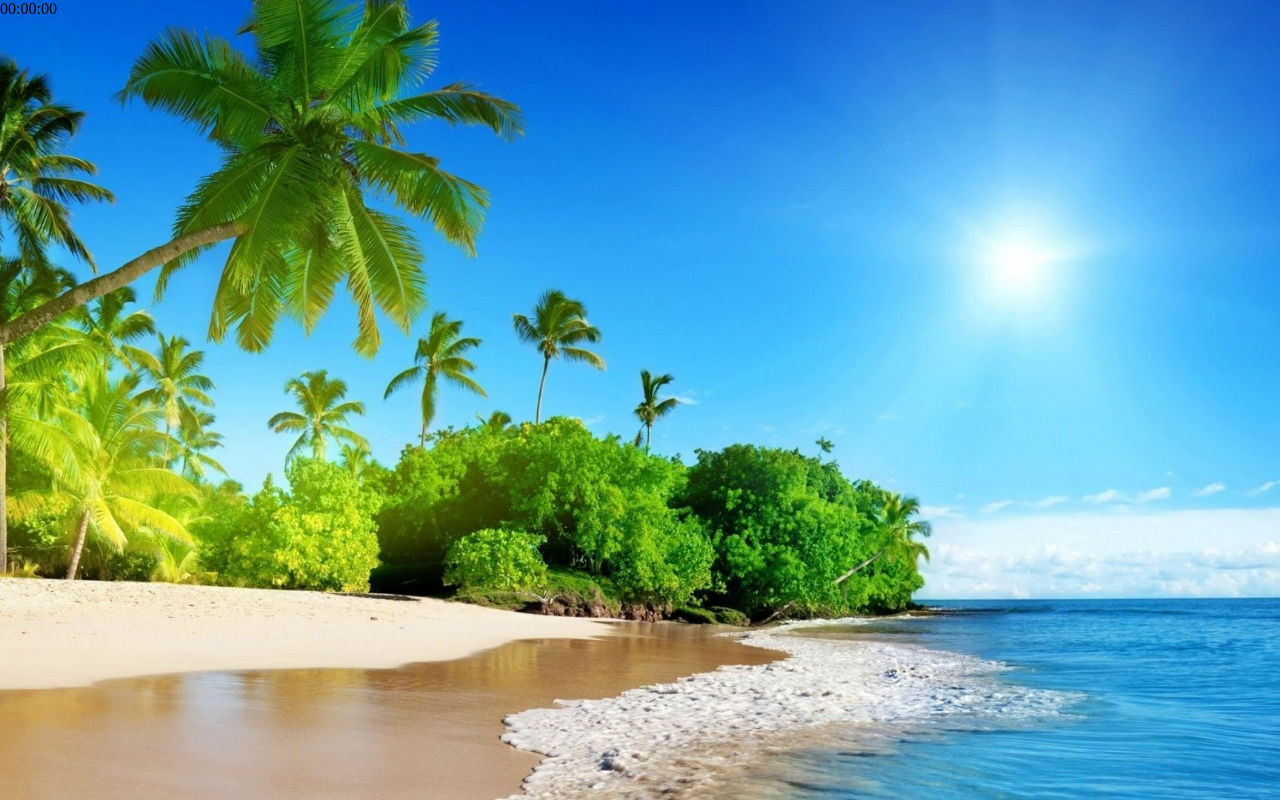
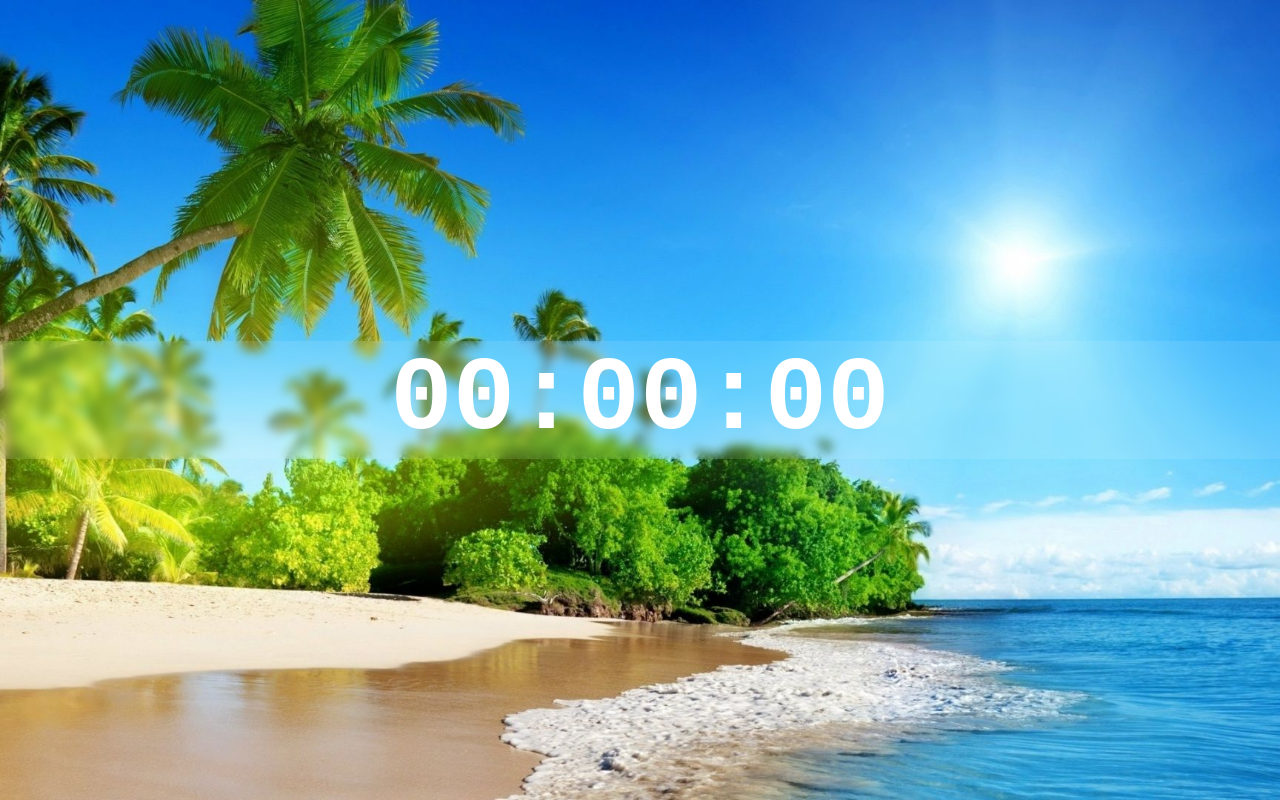
Before and after one commit to macgeek39/DigitalClock, a plain HTML site: page index.html in a window 1280 px wide. Drawn offline with Linux system fonts and the light colour scheme.

Commit message:
Added style to the element

```diff
--- a/style.css
+++ b/style.css
@@ -6,3 +6,19 @@ body{
     background-attachment: fixed;
     margin: 0;
 }
+#clock-container{
+    display: flex;
+    justify-content: center;
+    align-items: center;
+    height: 100vh;
+}
+#clock{
+    font-family: monospace;
+    font-size: 6.5rem;
+    font-weight: bold;
+    text-align: center;
+    color: white;
+    backdrop-filter: blur(5px);
+    background-color: hsla(0, 0%, 100%, 0.1);
+    width: 100%;
+}
```
